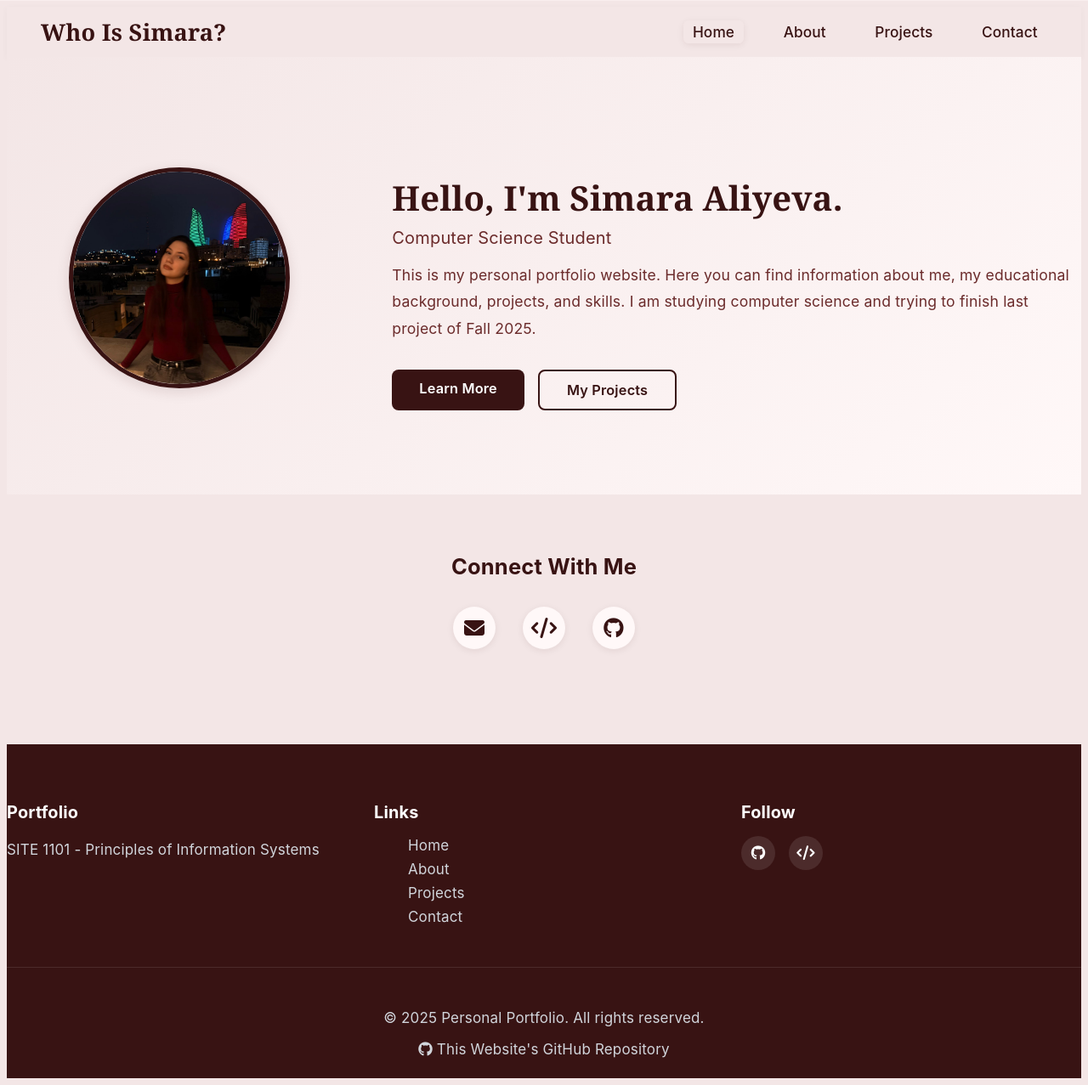
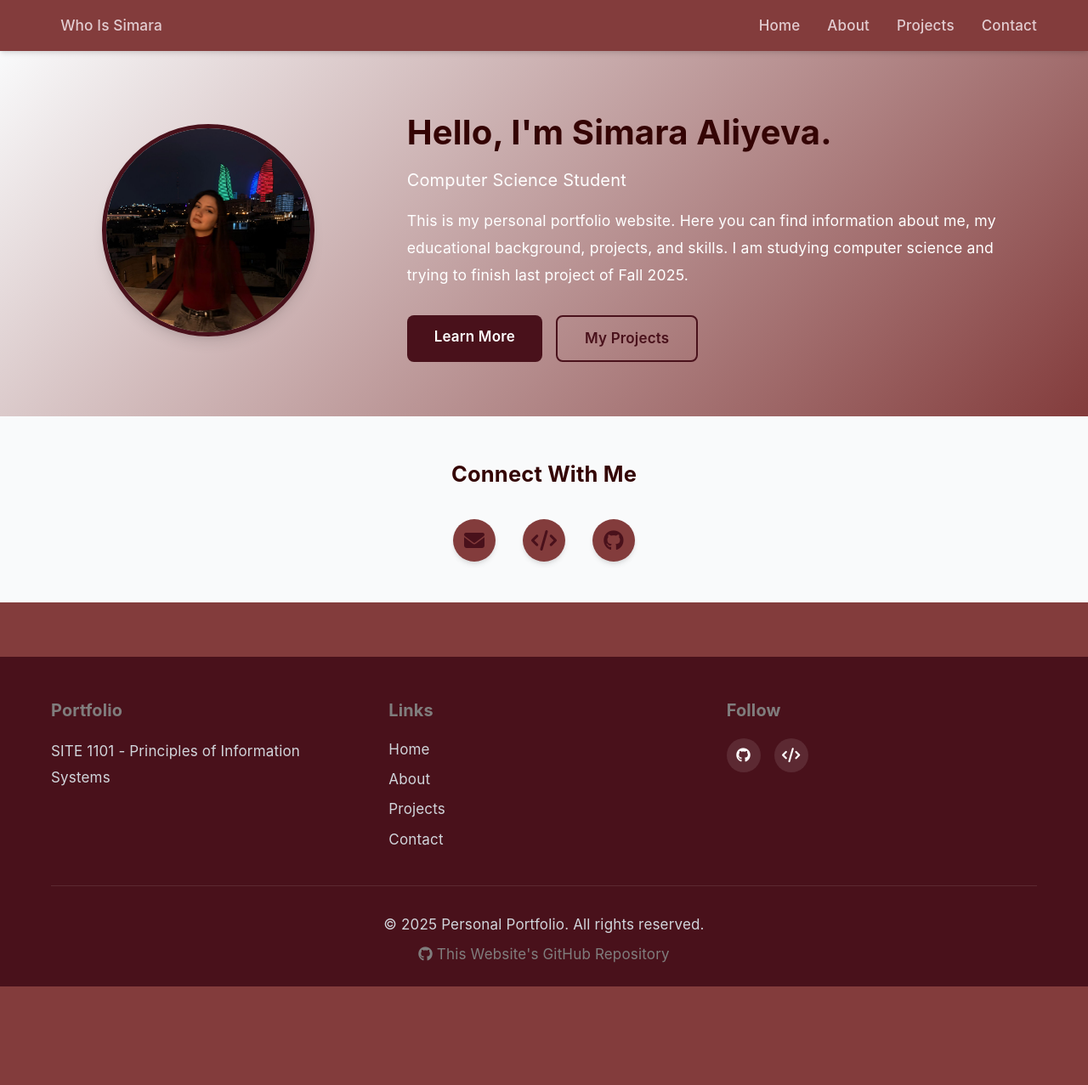
Before and after one commit to alys27/who-is-simara, a Jekyll site: the page built from index.html, in a window 1280 px wide and 1277 px high. Shown: the whole window at 85% size. Built offline with Jekyll 4.4.1, drawn with Linux system fonts in a browser that asks for light colours.

Commit message:
updated about page and update color

```diff
--- a/_includes/header.html
+++ b/_includes/header.html
@@ -1,14 +1,19 @@
-<!-- Navigation Bar -->
+
 <nav class="navbar">
-    <div class="container navbar-ref">
-        <div class="nav-brand-ref">
-            <a href="{{ '/' | relative_url }}">Who Is Simara?</a>
+    <div class="container">
+        <div class="nav-brand">
+            <a href="{{ '/' | relative_url }}">Who Is Simara</a>
         </div>
-        <ul class="nav-menu-ref" id="navMenu">
+        <ul class="nav-menu" id="navMenu">
             <li><a href="{{ '/' | relative_url }}" {% if page.url == '/' %}class="active"{% endif %}>Home</a></li>
             <li><a href="{{ '/about.html' | relative_url }}" {% if page.url == '/about.html' %}class="active"{% endif %}>About</a></li>
             <li><a href="{{ '/projects.html' | relative_url }}" {% if page.url == '/projects.html' %}class="active"{% endif %}>Projects</a></li>
             <li><a href="{{ '/contact.html' | relative_url }}" {% if page.url == '/contact.html' %}class="active"{% endif %}>Contact</a></li>
         </ul>
+        <div class="hamburger" id="hamburger">
+            <span></span>
+            <span></span>
+            <span></span>
+        </div>
     </div>
 </nav>
--- a/css/style.css
+++ b/css/style.css
@@ -1,173 +1,4 @@
-/* Navbar spacing and hero centering */
-/* Reference-style header and hero */
-.navbar-ref {
-    display: flex;
-    align-items: center;
-    justify-content: space-between;
-    padding: 0.7rem 2.5rem 0.7rem 2.5rem;
-    background: var(--bg-light);
-    box-shadow: 0 2px 8px rgba(56,19,19,0.04);
-}
-.nav-brand-ref a {
-    font-family: 'Merriweather', 'Georgia', serif;
-    font-size: 1.7rem;
-    font-weight: 700;
-    color: var(--primary-color);
-    letter-spacing: 0.2px;
-    text-decoration: none;
-}
-.nav-menu-ref {
-    display: flex;
-    gap: 2.2rem;
-    align-items: center;
-    margin: 0;
-    padding: 0;
-}
-.nav-menu-ref li {
-    list-style: none;
-}
-.nav-menu-ref a {
-    font-size: 1.08rem;
-    font-weight: 500;
-    color: var(--text-color);
-    letter-spacing: 0.1px;
-    padding: 0.2rem 0.7rem;
-    border-radius: 0.4rem;
-    transition: background 0.18s, color 0.18s;
-    text-decoration: none;
-}
-.nav-menu-ref a:hover,
-.nav-menu-ref a.active {
-    background: var(--wine-100);
-    color: var(--primary-color);
-}
-.hero-content {
-    display: flex;
-    align-items: center;
-    justify-content: center;
-    gap: 3.5rem;
-    padding: 2.5rem 0 2.2rem 0;
-}
-.profile-image {
-    flex: 0 0 auto;
-    display: flex;
-    justify-content: center;
-    align-items: center;
-    margin-bottom: 0;
-}
-.profile-image img {
-    width: 210px;
-    height: 210px;
-    border-radius: 50%;
-    object-fit: cover;
-    box-shadow: 0 4px 18px rgba(56,19,19,0.10);
-    border: 5px solid var(--bg-light);
-}
-.hero-text {
-    flex: 1 1 0;
-    text-align: left;
-    display: flex;
-    flex-direction: column;
-    align-items: flex-start;
-    justify-content: center;
-}
-.hero-text h1 {
-    font-family: 'Merriweather', 'Georgia', serif;
-    font-size: 2.3rem;
-    font-weight: 700;
-    color: var(--primary-color);
-    margin-bottom: 0.5rem;
-    letter-spacing: 0.1px;
-}
-.subtitle {
-    font-size: 1.13rem;
-    color: var(--text-light);
-    margin-bottom: 1.1rem;
-}
-.description {
-    font-size: 1.08rem;
-    color: var(--text-color);
-    margin-bottom: 1.7rem;
-    line-height: 1.7;
-}
-.hero-buttons {
-    display: flex;
-    gap: 1.1rem;
-}
-.btn {
-    border-radius: 0.5rem;
-    font-size: 1.02rem;
-    font-family: inherit;
-}
-/* Header Enhancements */
-.header-flex {
-    display: flex;
-    align-items: center;
-    justify-content: space-between;
-    padding-top: 0.5rem;
-    padding-bottom: 0.5rem;
-}
-.nav-brand {
-    display: flex;
-    flex-direction: column;
-    align-items: flex-start;
-}
-.brand-highlight {
-    text-decoration: none;
-    display: flex;
-    flex-direction: column;
-    gap: 0.1rem;
-}
-.brand-main {
-    font-size: 2rem;
-    font-weight: 800;
-    color: var(--primary-color);
-    letter-spacing: 0.5px;
-    line-height: 1.1;
-    font-family: 'Segoe UI', 'Montserrat', Arial, sans-serif;
-}
-.brand-sub {
-    font-size: 1.05rem;
-    color: var(--wine-800);
-    font-weight: 500;
-    letter-spacing: 0.2px;
-    margin-top: 0.1rem;
-    font-family: 'Segoe UI', 'Montserrat', Arial, sans-serif;
-}
-.nav-menu {
-    display: flex;
-    gap: 2.2rem;
-    align-items: center;
-}
-.nav-menu li {
-    list-style: none;
-}
-.nav-menu a {
-    font-size: 1.13rem;
-    font-weight: 600;
-    color: var(--text-color);
-    letter-spacing: 0.2px;
-    padding: 0.3rem 0.7rem;
-    border-radius: 0.4rem;
-    transition: background 0.18s, color 0.18s, box-shadow 0.18s;
-    position: relative;
-}
-.nav-menu a:hover,
-.nav-menu a.active {
-    background: var(--wine-100);
-    color: var(--primary-color);
-    box-shadow: 0 2px 8px rgba(56,19,19,0.07);
-}
-.nav-menu a.active::after {
-    content: '';
-    position: absolute;
-    left: 10%;
-    right: 10%;
-    bottom: 0.2rem;
-    height: 2px;
-    background: var(--primary-color);
-    border-radius: 1px;
-}
+
 /* ============================================
      Theme Variables
      ============================================ */
@@ -204,8 +35,114 @@
     /* Transitions */
     --transition: all 0.2s cubic-bezier(0.4, 0, 0.2, 1);
 }
+/* ============================================
    Global Styles & Reset
    ============================================ */
+* {
+    margin: 0;
+    padding: 0;
+    box-sizing: border-box;
+}
+
+:root {
+    --primary-color: #49111b;
+    --secondary-color: #4e0909;
+    --accent-color: #807d7d;
+    --text-color: #e2ccd0;
+    --text-light: #6b7280;
+    --bg-color: #833c3c;
+    --bg-light: #f9fafb;
+    --border-color: #e5e7eb;
+    --shadow: 0 4px 6px -1px rgba(0, 0, 0, 0.1), 0 2px 4px -1px rgba(0, 0, 0, 0.06);
+    --shadow-lg: 0 10px 15px -3px rgba(0, 0, 0, 0.1), 0 4px 6px -2px rgba(0, 0, 0, 0.05);
+    --transition: all 0.3s ease;
+}
+
+body {
+    font-family: -apple-system, BlinkMacSystemFont, 'Segoe UI', Roboto, 'Helvetica Neue', Arial, sans-serif;
+    line-height: 1.6;
+    color: var(--text-color);
+    background-color: var(--bg-color);
+}
+
+.container {
+    max-width: 1200px;
+    margin: 0 auto;
+    padding: 0 20px;
+}
+
+/* ============================================
+   Navigation Bar
+   ============================================ */
+.navbar {
+    background-color: var(--bg-color);
+    box-shadow: var(--shadow);
+    position: sticky;
+    top: 0;
+    z-index: 1000;
+    padding: 1rem 0;
+}
+
+.navbar .container {
+    display: flex;
+    justify-content: space-between;
+    align-items: center;
+}
+
+.nav-brand a {
+    font-size: 1.5rem;
+    font-weight: bold;
+    color: var(--primary-color);
+    text-decoration: none;
+    transition: var(--transition);
+}
+
+.nav-brand a:hover {
+    color: var(--secondary-color);
+}
+
+.nav-menu {
+    display: flex;
+    list-style: none;
+    gap: 2rem;
+}
+
+.nav-menu a {
+    color: var(--text-color);
+    text-decoration: none;
+    font-weight: 500;
+    transition: var(--transition);
+    position: relative;
+}
+
+.nav-menu a:hover,
+.nav-menu a.active {
+    color: var(--primary-color);
+}
+
+.nav-menu a.active::after {
+    content: '';
+    position: absolute;
+    bottom: -5px;
+    left: 0;
+    width: 100%;
+    height: 2px;
+    background-color: var(--primary-color);
+}
+
+.hamburger {
+    display: none;
+    flex-direction: column;
+    cursor: pointer;
+    gap: 4px;
+}
+
+.hamburger span {
+    width: 25px;
+    height: 3px;
+    background-color: var(--text-color);
+    transition: var(--transition);
+}
 /* My Handsomes Section */
 .handsomes-grid {
     display: grid;
@@ -304,8 +241,8 @@
     box-shadow: 0 2px 8px rgba(56,19,19,0.07);
     transform: translateY(-2px) scale(1.04);
 }
-    color: var(--secondary-color);
-}
+
+
 
 .nav-menu {
     display: flex;
@@ -381,7 +318,7 @@
 .hero-text h1 {
     font-size: 2.5rem;
     margin-bottom: 0.5rem;
-    color: var(--text-color);
+    color: rgb(52, 4, 4);
 }
 
 .highlight {
@@ -390,13 +327,13 @@
 
 .subtitle {
     font-size: 1.25rem;
-    color: var(--text-light);
+    color:white;
     margin-bottom: 1rem;
 }
 
 .description {
     font-size: 1.1rem;
-    color: var(--text-light);
+    color:white;
     margin-bottom: 2rem;
     line-height: 1.8;
 }
@@ -448,7 +385,7 @@
 
 .quick-links h2 {
     margin-bottom: 2rem;
-    color: var(--text-color);
+     color: rgb(52, 4, 4);
 }
 
 .social-icons {
@@ -929,7 +866,7 @@
    Footer
    ============================================ */
 .footer {
-    background-color: var(--text-color);
+    background-color: var(--primary-color);
     color: white;
     padding: 3rem 0 1rem;
     margin-top: 4rem;
--- a/index.html
+++ b/index.html
@@ -12,7 +12,7 @@ description: Personal portfolio website - Home page
             <img src="{{ '/images/profile.jpg' | relative_url }}" alt="Simara Aliyeva profile photo">
         </div>
         <div class="hero-text">
-            <h1>Hello, I'm Simara Aliyeva.</h1>
+            <h1 class="title-hero">Hello, I'm Simara Aliyeva.</h1>
             <div class="subtitle">Computer Science Student</div>
             <div class="description">
                 This is my personal portfolio website. Here you can find information about me, my educational background, projects, and skills. I am studying computer science and trying to finish last project of Fall 2025.
```
